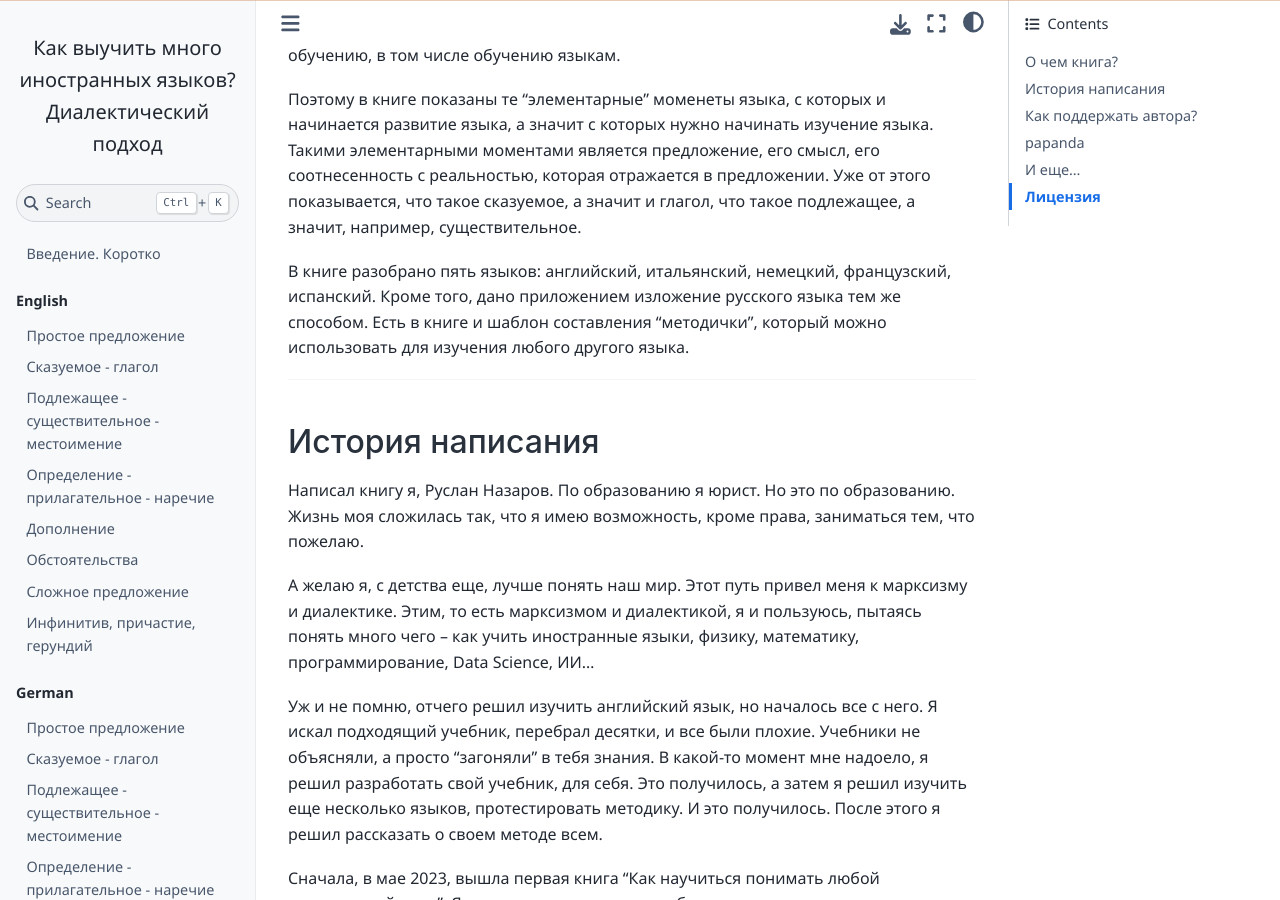
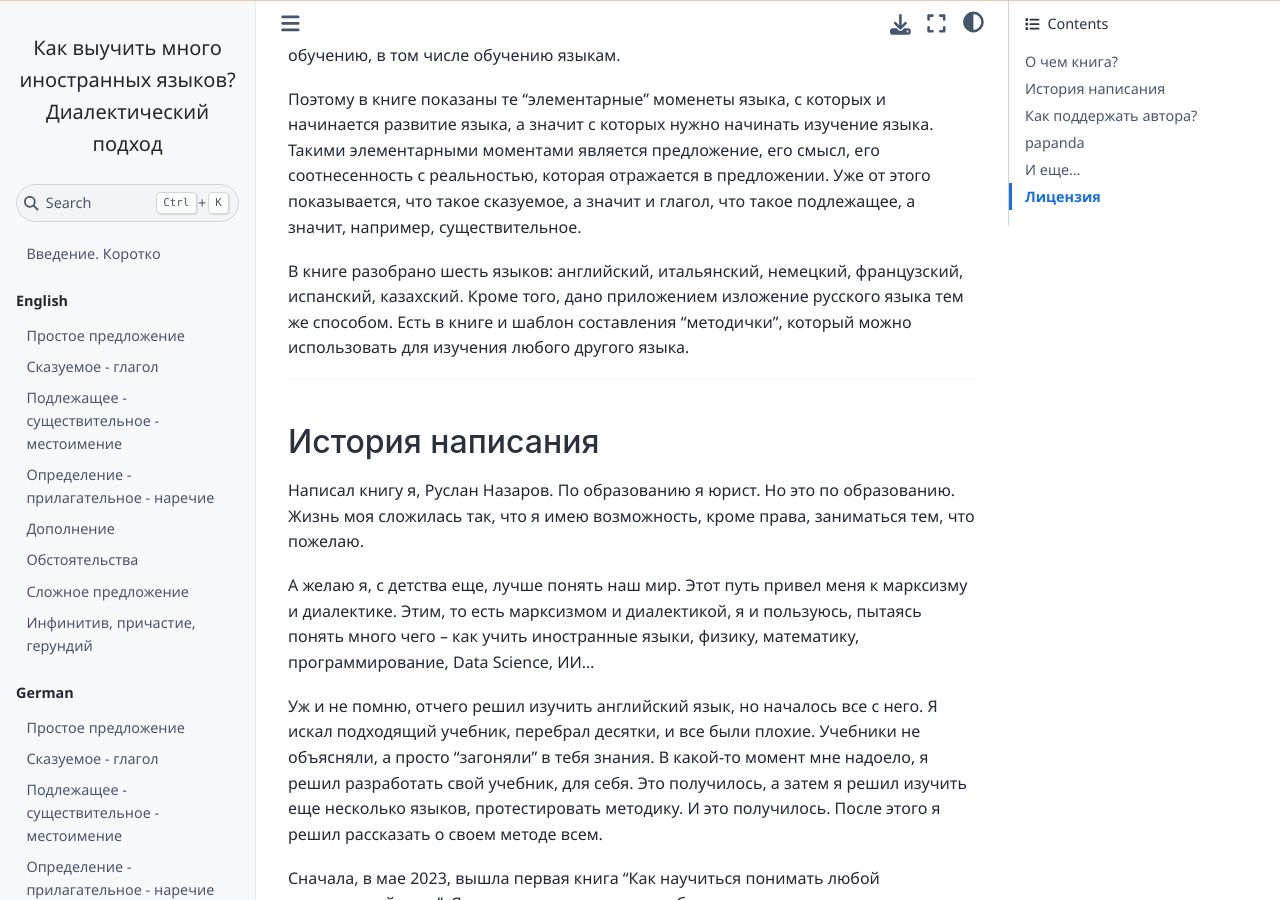
Before and after one commit to Ruslan-Nazarov/handbook_Languages, a Jupyter Book: the page built from index.md, in a window 1280 px wide and 900 px high, scrolled down 746 px. Built offline with Jupyter Book 1.0.4 settings and Sphinx 7.4.7 and the Sphinx Book theme 1.1.4, drawn with Linux system fonts in a browser that asks for light colours.

Commit message:
Update index.md to reflect README changes

```diff
--- a/index.md
+++ b/index.md
@@ -20,7 +20,7 @@
 
 Поэтому в книге показаны те "элементарные" моменеты языка, с которых и начинается развитие языка, а значит с которых нужно начинать изучение языка. Такими элементарными моментами является предложение, его смысл, его соотнесенность с реальностью, которая отражается в предложении. Уже от этого показывается, что такое сказуемое, а значит и глагол, что такое подлежащее, а значит, например, существительное.
 
-В книге разобрано пять языков: английский, итальянский, немецкий, французский, испанский. Кроме того, дано приложением изложение русского языка тем же способом. Есть в книге и шаблон составления "методички", который можно использовать для изучения любого другого языка.
+В книге разобрано шесть языков: английский, итальянский, немецкий, французский, испанский, казахский. Кроме того, дано приложением изложение русского языка тем же способом. Есть в книге и шаблон составления "методички", который можно использовать для изучения любого другого языка.
 
 ---
 
```
